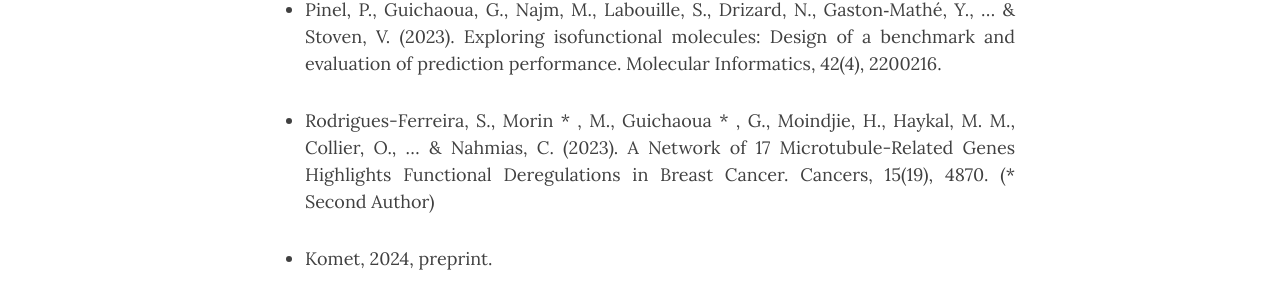
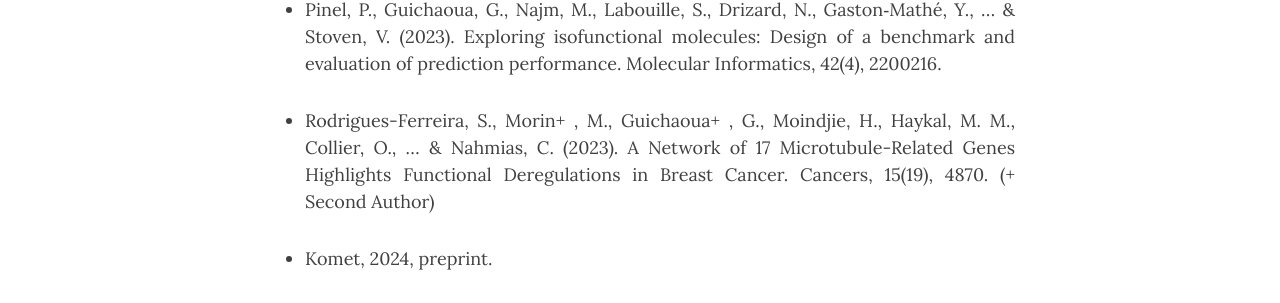
Before and after one commit to Guichaoua/guichaoua.github.io, a Jekyll site: the page built from publications.md, in a window 1280 px wide. Shown: the part 480-783 px from the top of the page. Built offline with Jekyll 4.4.1, drawn with Linux system fonts in a browser that asks for light colours; nearby versions of some CDN libraries.

```diff
--- a/publications.md
+++ b/publications.md
@@ -11,6 +11,6 @@ My publications:
 
 * Pinel, P., Guichaoua, G., Najm, M., Labouille, S., Drizard, N., Gaston‐Mathé, Y., ... & Stoven, V. (2023). Exploring isofunctional molecules: Design of a benchmark and evaluation of prediction performance. Molecular Informatics, 42(4), 2200216.
 
-* Rodrigues-Ferreira, S., Morin * , M., Guichaoua * , G., Moindjie, H., Haykal, M. M., Collier, O., ... & Nahmias, C. (2023). A Network of 17 Microtubule-Related Genes Highlights Functional Deregulations in Breast Cancer. Cancers, 15(19), 4870. (* Second Author)
+* Rodrigues-Ferreira, S., Morin+ , M., Guichaoua+ , G., Moindjie, H., Haykal, M. M., Collier, O., ... & Nahmias, C. (2023). A Network of 17 Microtubule-Related Genes Highlights Functional Deregulations in Breast Cancer. Cancers, 15(19), 4870. (+ Second Author)
 
 * Komet, 2024, preprint.
```
